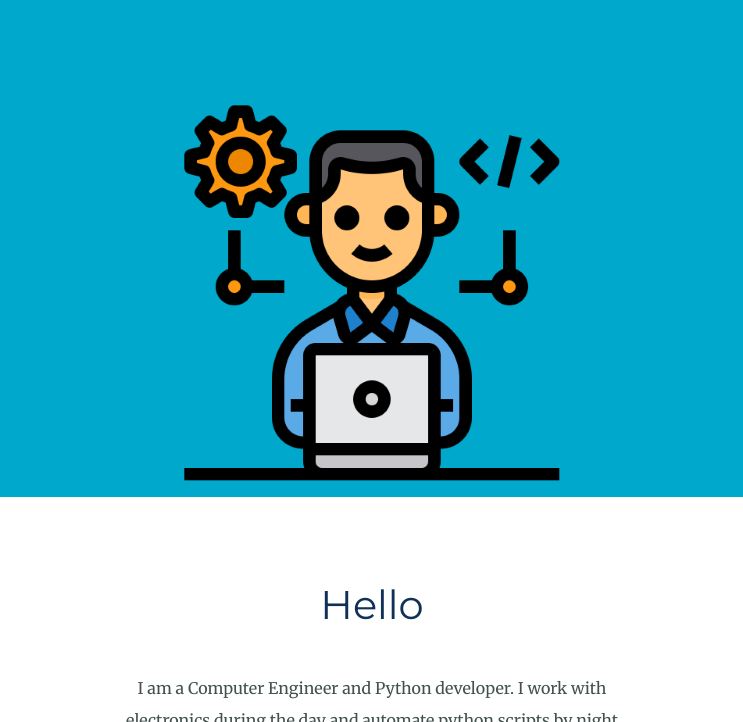
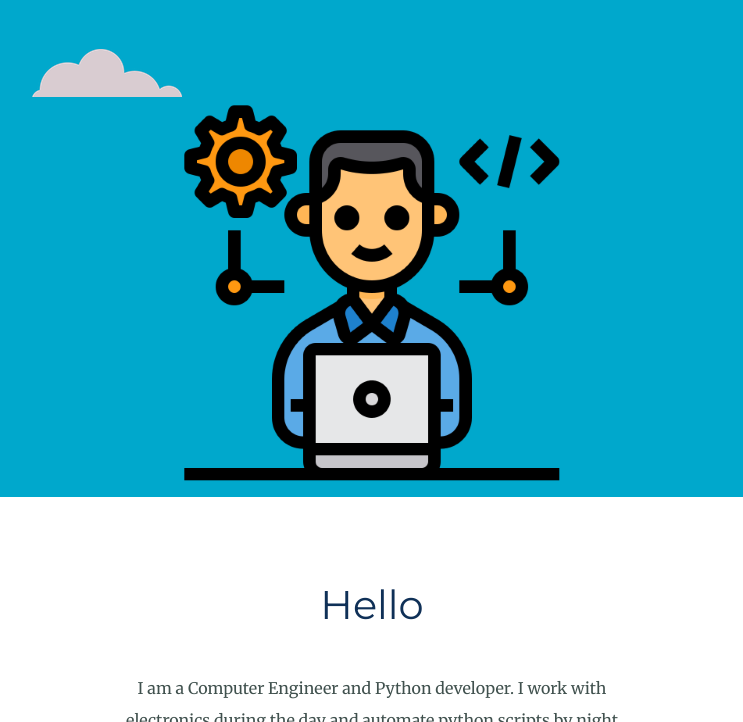
Before and after one commit to Muvvahhed/personal-website, a plain HTML site: page index.html in a window 1280 px wide. Shown: the part 378-1100 px from the top of the page, without its empty margins (268-1011 px from the left). Drawn offline with Linux system fonts and the light colour scheme.

Commit message:
Update styles.css
i changed the bottom cloud position

```diff
--- a/CSS/styles.css
+++ b/CSS/styles.css
@@ -73,7 +73,7 @@ hr:hover{
 .bottom-cloud{
     position: absolute;
     left: 300px;
-    bottom: 500px;
+    bottom: 400px;
 }
 
 .profile-image{
```
